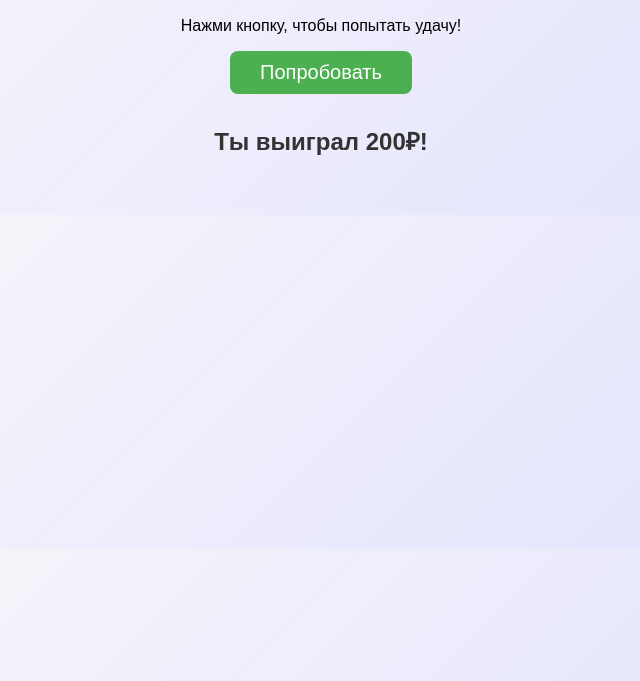
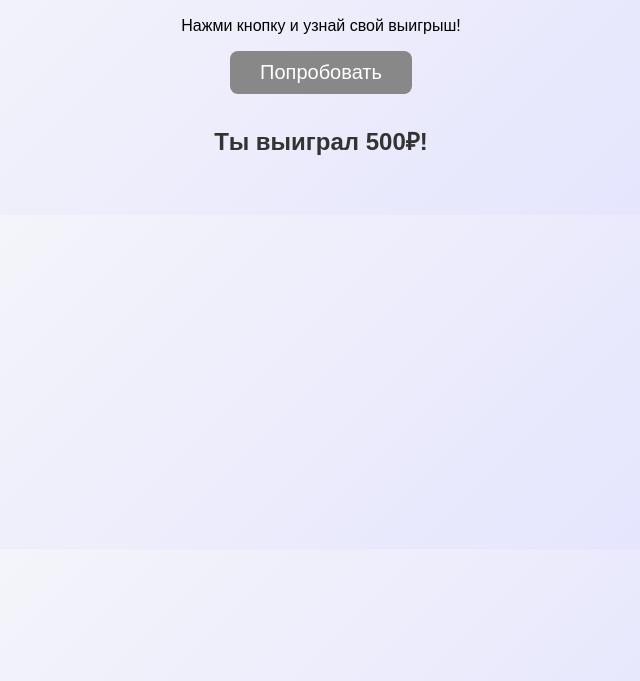
Before and after one commit to ChatGPT4142141241241/vk-cash-test, a plain HTML site: page index.html in a window 1280 px wide. Both pictures are taken after a click on the button "Попробовать". Shown: the part 119-800 px from the top of the page, without its empty margins (319-959 px from the left). Drawn offline with Linux system fonts and the light colour scheme.

Commit message:
Add files via upload

```diff
--- a/index.html
+++ b/index.html
@@ -24,8 +24,9 @@
       border-radius: 8px;
       cursor: pointer;
     }
-        button:hover {
-            background-color: #45a049;
+    button:disabled {
+      background-color: #888;
+      cursor: not-allowed;
     }
     .result {
       font-size: 24px;
@@ -33,24 +34,62 @@
       font-weight: bold;
       color: #333;
     }
+    .spinning {
+      animation: spin 0.8s linear infinite;
+    }
+    @keyframes spin {
+      0% { transform: rotate(0deg); }
+      100% { transform: rotate(360deg); }
+    }
   </style>
 </head>
 <body>
   <h1>Крутани и Забери</h1>
-    <p>Нажми кнопку, чтобы попытать удачу!</p>
-    <button onclick="spin()">Попробовать</button>
+  <p>Нажми кнопку и узнай свой выигрыш!</p>
+  <button id="spinBtn" onclick="spin()">Попробовать</button>
   <div class="result" id="result"></div>
 
   <script>
+    let canSpin = true;
+
+    const chances = [
+      { prize: 0, chance: 60 },
+      { prize: 50, chance: 25 },
+      { prize: 100, chance: 10 },
+      { prize: 500, chance: 5 }
+    ];
+
+    function getPrize() {
+      const rand = Math.random() * 100;
+      let cumulative = 0;
+      for (let i = 0; i < chances.length; i++) {
+        cumulative += chances[i].chance;
+        if (rand < cumulative) return chances[i].prize;
+      }
+      return 0;
+    }
+
     function spin() {
-            const prizes = [0, 50, 100, 200, 500];
-            const prize = prizes[Math.floor(Math.random() * prizes.length)];
+      if (!canSpin) return;
+
+      const btn = document.getElementById('spinBtn');
       const resultEl = document.getElementById('result');
-            if (prize === 0) {
-                resultEl.textContent = 'Увы, не повезло. Попробуй ещё!';
-            } else {
-                resultEl.textContent = `Ты выиграл ${prize}₽!`;
-            }
+
+      btn.disabled = true;
+      canSpin = false;
+      resultEl.innerHTML = 'Крутится...';
+
+      setTimeout(() => {
+        const prize = getPrize();
+        resultEl.innerHTML = prize === 0
+          ? 'Увы, не повезло. Попробуй ещё!'
+          : `Ты выиграл ${prize}₽!`;
+
+        setTimeout(() => {
+          canSpin = true;
+          btn.disabled = false;
+        }, 10000); // 10 сек ожидания
+      }, 1500); // имитация "кручения"
     }
   </script>
 </body>
```
Lines whose indentation alone changed are shown as unchanged.
